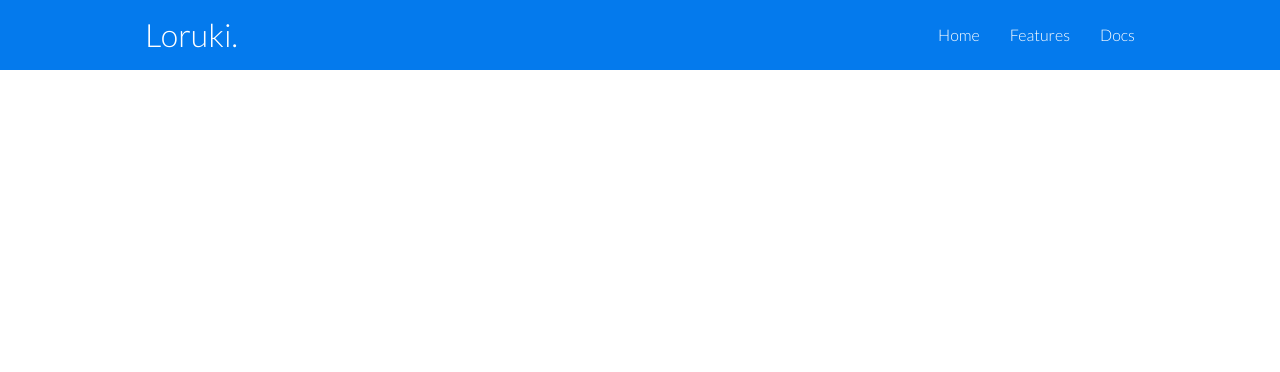
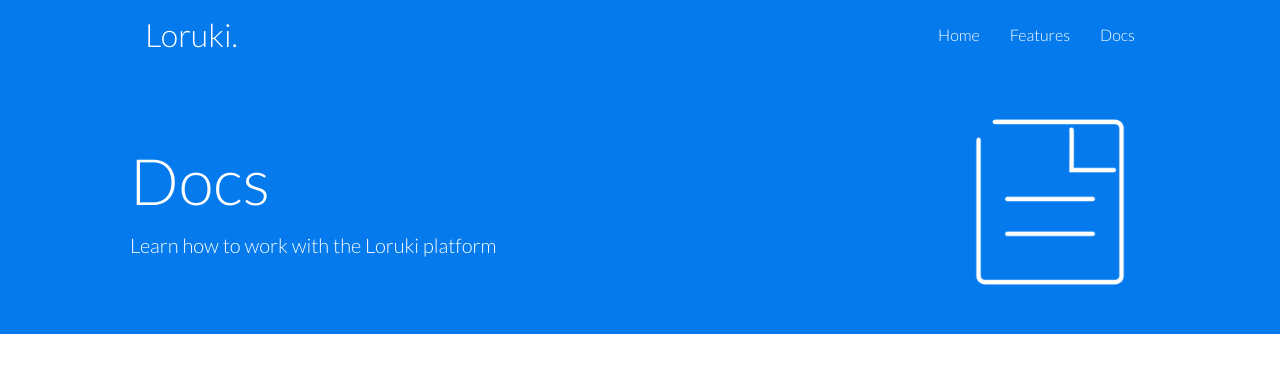
Before and after one commit to BF-FrontEnd-class-2024/group2-loruki-rebuild, a website: page docs.html in a window 1280 px wide. Drawn offline with Linux system fonts and the light colour scheme.

Commit message:
added container head

```diff
--- a/docs.html
+++ b/docs.html
@@ -28,5 +28,16 @@
         </nav>
       </div>
     </div>
+
+    <!-- Head -->
+    <section class="docs-head bg-primary py-3">
+      <div class="container grid">
+        <div>
+          <h1 class="xl">Docs</h1>
+          <p class="lead">Learn how to work with the Loruki platform</p>
+        </div>
+        <img src="images/docs.png" alt="" />
+      </div>
+    </section>
   </body>
 </html>
```
